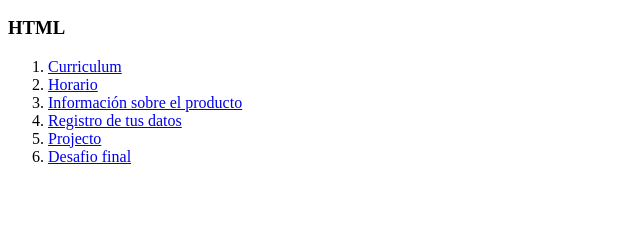
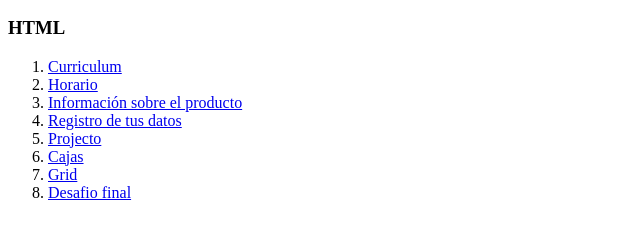
Before and after one commit to DavidRdgzz/Aplicaciones-Web, a plain HTML site: page index.html in a window 1280 px wide. Shown: the part 110-346 px from the top of the page, without its empty margins (0-640 px from the left). Drawn offline with Linux system fonts and the light colour scheme.

Commit message:
Add files via upload

```diff
--- a/index.html
+++ b/index.html
@@ -15,6 +15,8 @@
             <li><a href="Registro/productos.html">Información sobre el producto</a></li>
             <li><a href="Registro/registro.html">Registro de tus datos</a></li>
             <li><a href="Proyecto/index.html">Projecto</a></li>
+            <li><a href="Ejercicio cajas/index.html">Cajas</a></li>
+            <li><a href="Ejercicio grid/index.html">Grid</a></li>
             <li><a href="Desafio final/index.html">Desafio final</a></li>
         </ol>
 
```
